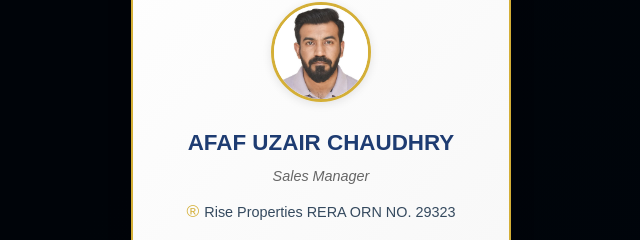
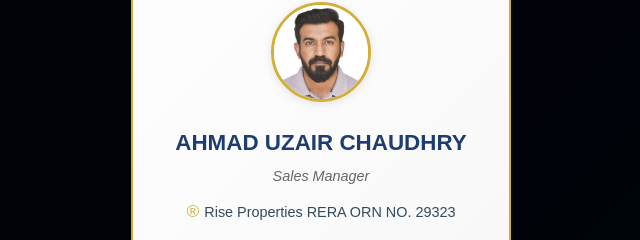
Before and after one commit to Manoj-ITorg/UZAIR_CHAUDHARY, a plain HTML site: page index.html in a window 1280 px wide. Shown: the part 209-449 px from the top of the page, 319-959 px from the left. Drawn offline with Linux system fonts and the light colour scheme; a script that the page names is missing.

Commit message:
Update index.html

```diff
--- a/index.html
+++ b/index.html
@@ -23,7 +23,7 @@
 
     <div class="agent-section">
       <img src="img/AHMAD_UZAIR.jpg" alt="Agent Photo" class="agent-photo">
-      <h3 class="agent-name">AFAF UZAIR CHAUDHRY</h3>
+      <h3 class="agent-name">AHMAD UZAIR CHAUDHRY</h3>
       <p class="agent-role">Sales Manager</p>
       <p class="agent-registration"><span class="registration-symbol">®</span> Rise Properties RERA ORN NO. 29323</p>
     </div>
```
